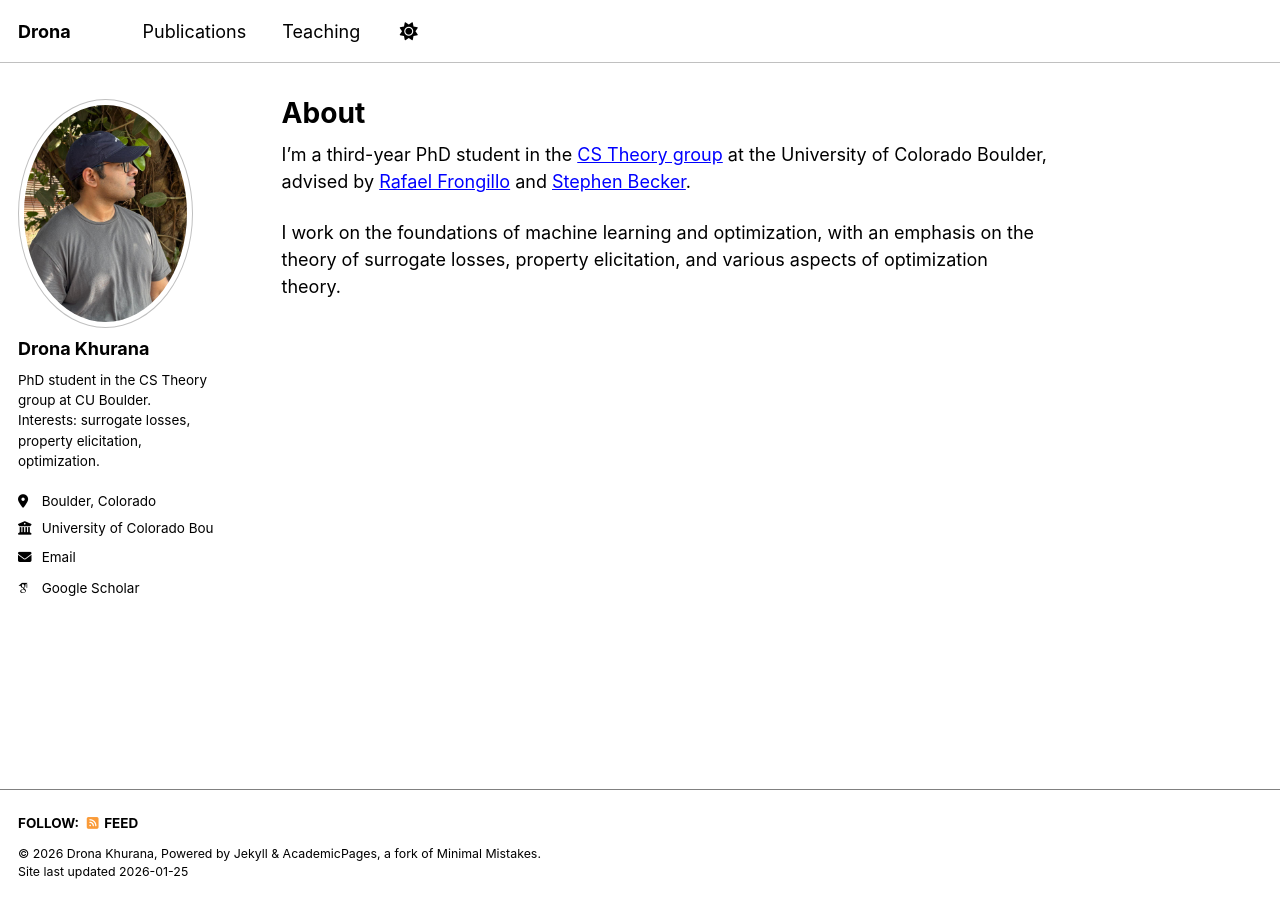
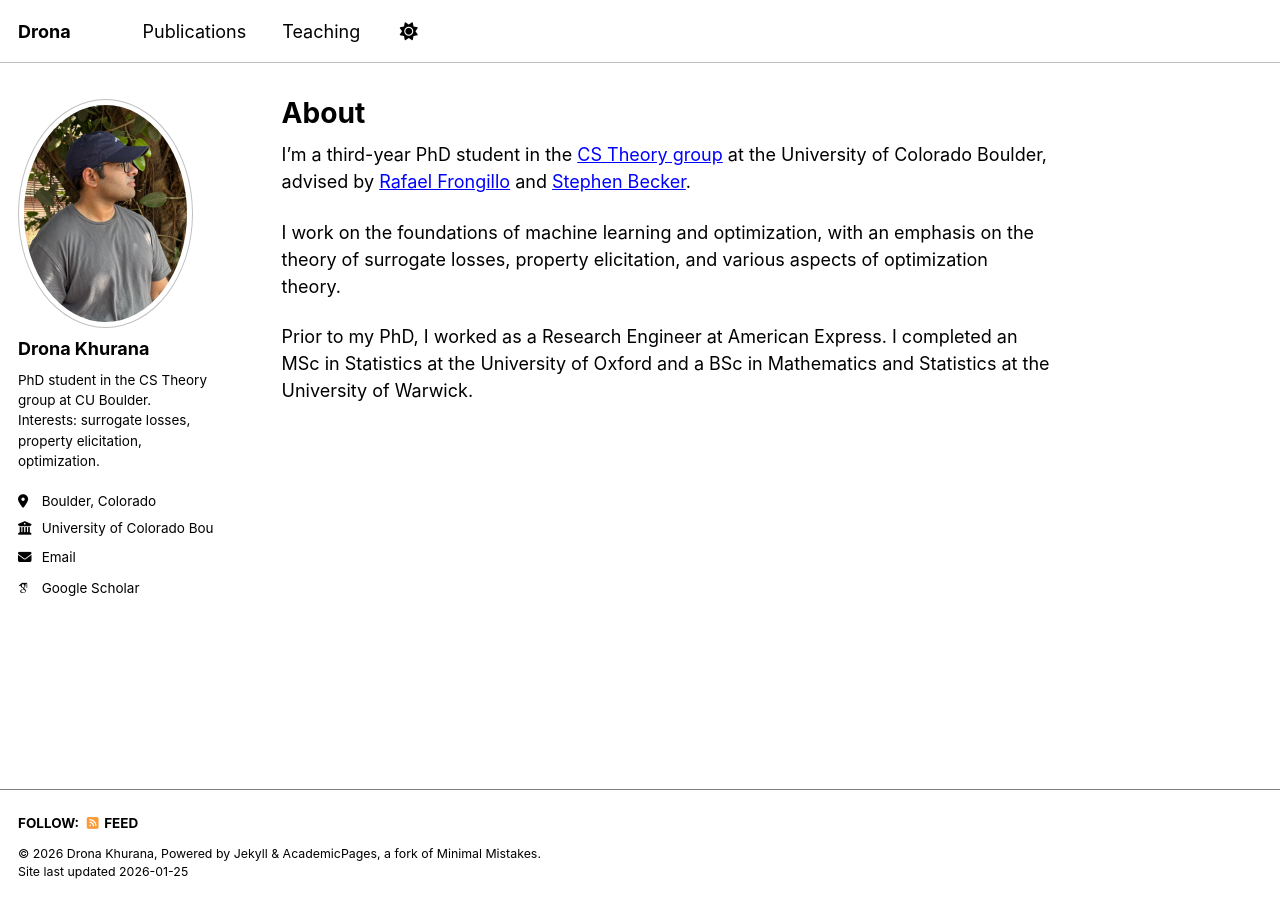
Before and after one commit to dronakhurana/dronakhurana.github.io, a Jekyll site: the page built from _pages/about.md, in a window 1280 px wide. Built offline with Jekyll 4.4.1, drawn with Linux system fonts in a browser that asks for light colours; some web fonts are replaced; a script bundle is joined from its source files by our own code; library files that are not in the unit come from our copies.

Commit message:
Update about.md

```diff
--- a/_pages/about.md
+++ b/_pages/about.md
@@ -7,3 +7,5 @@ author_profile: true
 I’m a third-year PhD student in the [CS Theory group](https://www.colorado.edu/cs-theory/) at the University of Colorado Boulder, advised by [Rafael Frongillo](https://raf.prof/) and [Stephen Becker](https://amath.colorado.edu/faculty/becker/?_gl=1*1630egp*_gcl_au*MTY0NzEzNjgyOC4xNzY3Njk4MDYz*_ga*MTEyMDI4MzMuMTcwNTU4NTkzOQ..*_ga_PTLN4XTG87*czE3NjkzMDA3ODgkbzQkZzAkdDE3NjkzMDA3ODgkajYwJGwwJGgxMjk5NDE1MDg0).
 
 I work on the foundations of machine learning and optimization, with an emphasis on the theory of surrogate losses, property elicitation, and various aspects of optimization theory.
+
+Prior to my PhD, I worked as a Research Engineer at American Express. I completed an MSc in Statistics at the University of Oxford and a BSc in Mathematics and Statistics at the University of Warwick.
```
